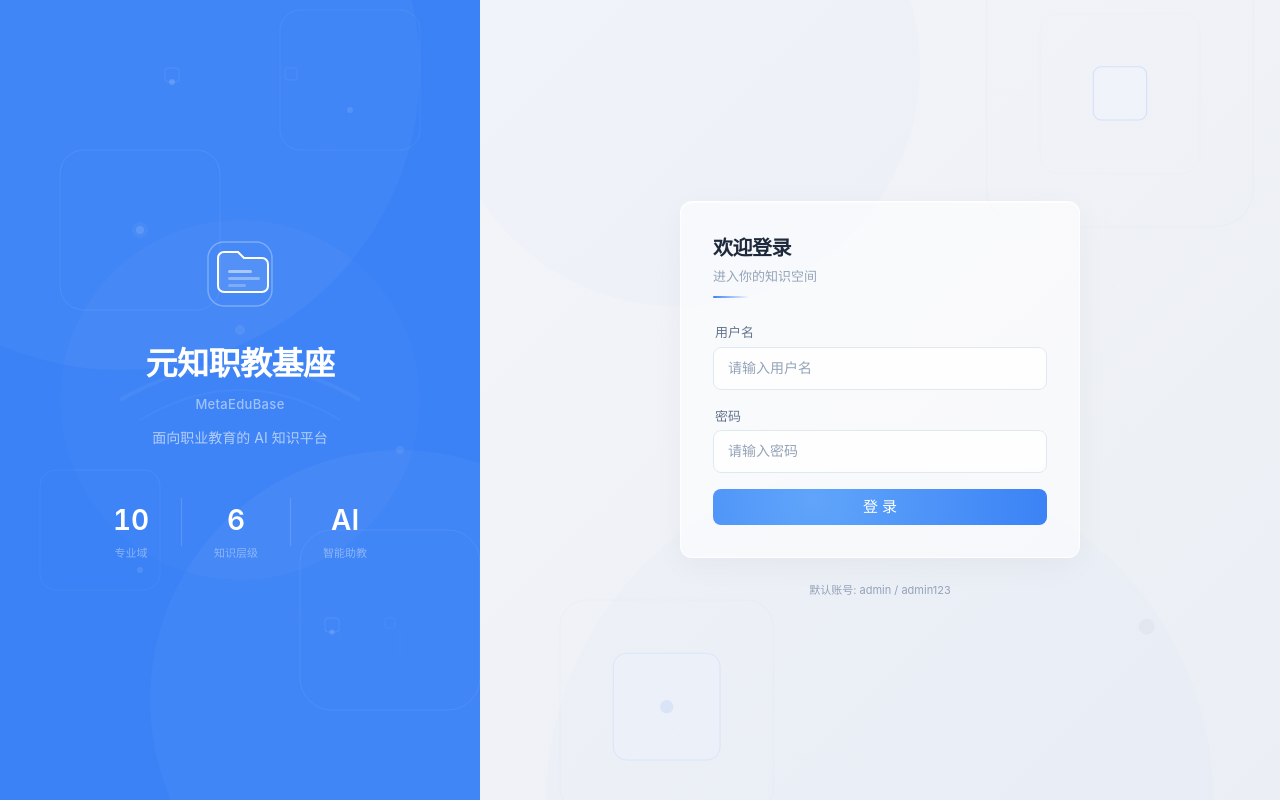
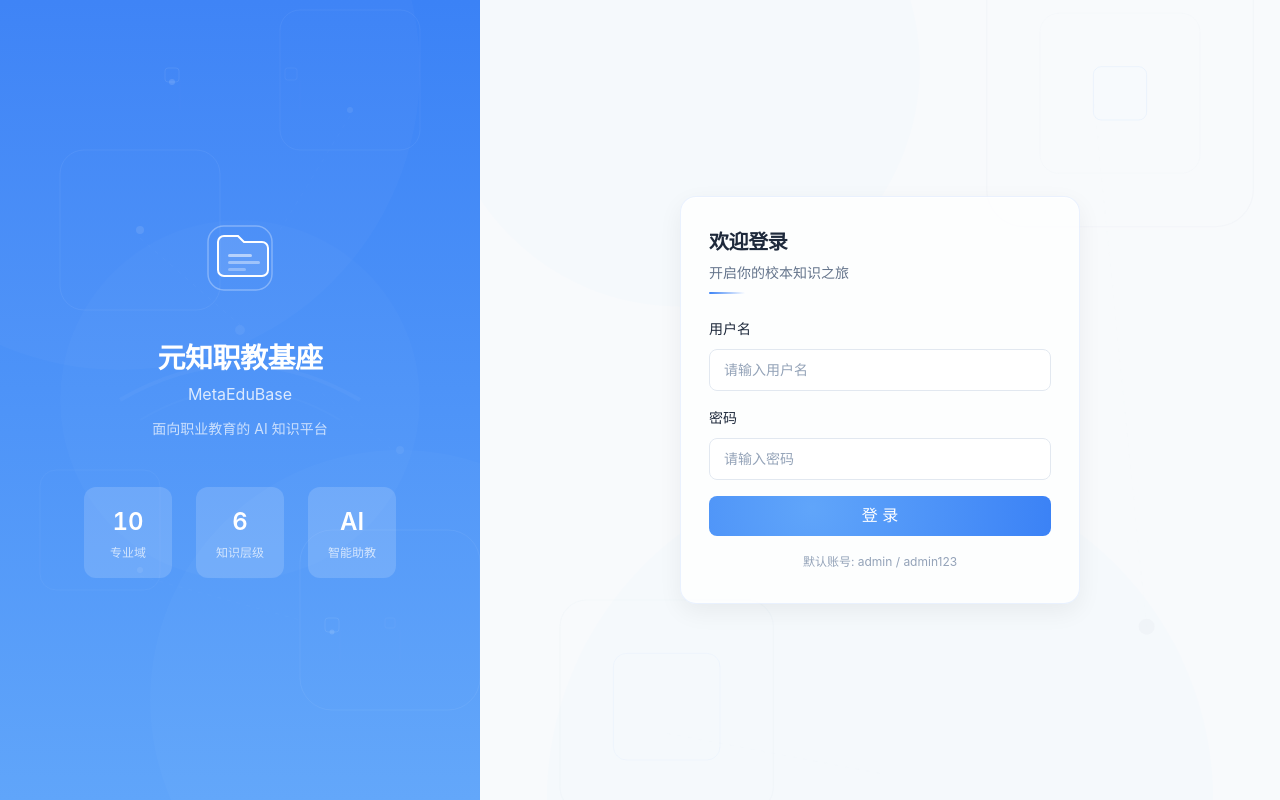
Before and after one commit to MarkDanile/MetaEduBase, a Vue app in the folder packages/web/: page /login in a window 1280 px wide. Built offline with nearby package versions, Linux system fonts and the light colour scheme; what @tanstack/vue-query would draw is missing.

Commit message:
feat(web): upgrade login page per education-academic design spec

```diff
--- a/packages/web/src/assets/css/main.css
+++ b/packages/web/src/assets/css/main.css
@@ -150,7 +150,7 @@
   .liquid-input:focus {
     background: rgba(255, 255, 255, 0.8);
     border-color: var(--color-accent);
-    box-shadow: 0 0 0 2px var(--color-accent-bg), inset 0 0 0 1px rgba(59, 130, 246, 0.1);
+    box-shadow: 0 0 0 3px rgba(59, 130, 246, 0.1), inset 0 0 0 1px rgba(59, 130, 246, 0.1);
   }
 
   .liquid-input::placeholder {
--- a/packages/web/src/views/auth/LoginView.vue
+++ b/packages/web/src/views/auth/LoginView.vue
@@ -1,88 +1,89 @@
 <template>
   <div class="min-h-screen flex">
-    <div class="hidden lg:flex w-[480px] flex-shrink-0 bg-[var(--color-accent)] relative overflow-hidden items-center justify-center">
+    <div class="hidden md:flex w-[480px] flex-shrink-0 relative overflow-hidden items-center justify-center" style="background: linear-gradient(180deg, #3B82F6 0%, #60A5FA 100%)">
       <div class="absolute inset-0 z-0">
         <svg width="100%" height="100%" viewBox="0 0 480 900" fill="none" preserveAspectRatio="xMidYMid slice">
-          <circle cx="120" cy="120" r="300" fill="white" opacity="0.03"/>
-          <circle cx="400" cy="750" r="250" fill="white" opacity="0.03"/>
-          <circle cx="240" cy="450" r="180" fill="white" opacity="0.02"/>
-          <rect x="60" y="200" width="160" height="160" rx="24" stroke="white" stroke-width="1" stroke-opacity="0.08" fill="none"/>
-          <rect x="280" y="60" width="140" height="140" rx="20" stroke="white" stroke-width="1" stroke-opacity="0.06" fill="none"/>
-          <rect x="300" y="580" width="180" height="180" rx="32" stroke="white" stroke-width="1" stroke-opacity="0.07" fill="none"/>
-          <rect x="40" y="520" width="120" height="120" rx="16" stroke="white" stroke-width="1" stroke-opacity="0.05" fill="none"/>
-          <circle cx="140" cy="280" r="4" fill="white" opacity="0.12"/>
-          <circle cx="140" cy="280" r="8" fill="white" opacity="0.04"/>
-          <circle cx="350" cy="160" r="3" fill="white" opacity="0.1"/>
-          <circle cx="240" cy="380" r="5" fill="white" opacity="0.08"/>
-          <circle cx="140" cy="620" r="3" fill="white" opacity="0.1"/>
-          <circle cx="400" cy="500" r="4" fill="white" opacity="0.08"/>
-          <line x1="140" y1="288" x2="240" y2="375" stroke="white" stroke-width="0.6" stroke-opacity="0.06" stroke-dasharray="4 6"/>
-          <line x1="350" y1="166" x2="280" y2="280" stroke="white" stroke-width="0.5" stroke-opacity="0.05" stroke-dasharray="4 6"/>
-          <line x1="140" y1="626" x2="300" y2="670" stroke="white" stroke-width="0.5" stroke-opacity="0.05" stroke-dasharray="4 6"/>
-          <line x1="400" y1="506" x2="240" y2="377" stroke="white" stroke-width="0.5" stroke-opacity="0.04" stroke-dasharray="4 8"/>
-          <path d="M180 130 L180 160" stroke="white" stroke-width="0.5" stroke-opacity="0.05"/>
-          <path d="M300 130 L300 160" stroke="white" stroke-width="0.5" stroke-opacity="0.05"/>
-          <path d="M340 680 L340 710" stroke="white" stroke-width="0.5" stroke-opacity="0.05"/>
-          <path d="M400 680 L400 710" stroke="white" stroke-width="0.5" stroke-opacity="0.05"/>
-          <rect x="165" y="118" width="14" height="14" rx="3" stroke="white" stroke-width="0.8" stroke-opacity="0.12" fill="none"/>
-          <circle cx="172" cy="132" r="3" fill="white" opacity="0.15"/>
-          <rect x="285" y="118" width="12" height="12" rx="2.5" stroke="white" stroke-width="0.7" stroke-opacity="0.1" fill="none"/>
-          <rect x="325" y="668" width="14" height="14" rx="3" stroke="white" stroke-width="0.8" stroke-opacity="0.12" fill="none"/>
-          <circle cx="332" cy="682" r="2.5" fill="white" opacity="0.14"/>
-          <rect x="385" y="668" width="10" height="10" rx="2" stroke="white" stroke-width="0.6" stroke-opacity="0.09" fill="none"/>
-          <path d="M120 450 Q240 380 360 450" stroke="white" stroke-width="4" stroke-opacity="0.04" fill="none"/>
-          <path d="M140 470 Q240 410 340 470" stroke="white" stroke-width="2" stroke-opacity="0.03" fill="none"/>
+          <circle cx="120" cy="120" r="300" fill="white" opacity="0.02"/>
+          <circle cx="400" cy="750" r="250" fill="white" opacity="0.02"/>
+          <circle cx="240" cy="450" r="180" fill="white" opacity="0.015"/>
+          <rect x="60" y="200" width="160" height="160" rx="24" stroke="white" stroke-width="1" stroke-opacity="0.06" fill="none"/>
+          <rect x="280" y="60" width="140" height="140" rx="20" stroke="white" stroke-width="1" stroke-opacity="0.05" fill="none"/>
+          <rect x="300" y="580" width="180" height="180" rx="32" stroke="white" stroke-width="1" stroke-opacity="0.06" fill="none"/>
+          <rect x="40" y="520" width="120" height="120" rx="16" stroke="white" stroke-width="1" stroke-opacity="0.04" fill="none"/>
+          <circle cx="140" cy="280" r="4" fill="white" opacity="0.1"/>
+          <circle cx="350" cy="160" r="3" fill="white" opacity="0.08"/>
+          <circle cx="240" cy="380" r="5" fill="white" opacity="0.06"/>
+          <circle cx="140" cy="620" r="3" fill="white" opacity="0.08"/>
+          <circle cx="400" cy="500" r="4" fill="white" opacity="0.06"/>
+          <line x1="140" y1="288" x2="240" y2="375" stroke="white" stroke-width="0.6" stroke-opacity="0.05" stroke-dasharray="4 6"/>
+          <line x1="350" y1="166" x2="280" y2="280" stroke="white" stroke-width="0.5" stroke-opacity="0.04" stroke-dasharray="4 6"/>
+          <line x1="140" y1="626" x2="300" y2="670" stroke="white" stroke-width="0.5" stroke-opacity="0.04" stroke-dasharray="4 6"/>
+          <line x1="400" y1="506" x2="240" y2="377" stroke="white" stroke-width="0.5" stroke-opacity="0.03" stroke-dasharray="4 8"/>
+          <path d="M180 130 L180 160" stroke="white" stroke-width="0.5" stroke-opacity="0.04"/>
+          <path d="M300 130 L300 160" stroke="white" stroke-width="0.5" stroke-opacity="0.04"/>
+          <path d="M340 680 L340 710" stroke="white" stroke-width="0.5" stroke-opacity="0.04"/>
+          <path d="M400 680 L400 710" stroke="white" stroke-width="0.5" stroke-opacity="0.04"/>
+          <rect x="165" y="118" width="14" height="14" rx="3" stroke="white" stroke-width="0.8" stroke-opacity="0.1" fill="none"/>
+          <circle cx="172" cy="132" r="3" fill="white" opacity="0.12"/>
+          <rect x="285" y="118" width="12" height="12" rx="2.5" stroke="white" stroke-width="0.7" stroke-opacity="0.08" fill="none"/>
+          <rect x="325" y="668" width="14" height="14" rx="3" stroke="white" stroke-width="0.8" stroke-opacity="0.1" fill="none"/>
+          <circle cx="332" cy="682" r="2.5" fill="white" opacity="0.12"/>
+          <rect x="385" y="668" width="10" height="10" rx="2" stroke="white" stroke-width="0.6" stroke-opacity="0.07" fill="none"/>
+          <path d="M120 450 Q240 380 360 450" stroke="white" stroke-width="4" stroke-opacity="0.03" fill="none"/>
+          <path d="M140 470 Q240 410 340 470" stroke="white" stroke-width="2" stroke-opacity="0.02" fill="none"/>
         </svg>
       </div>
       <div class="relative z-10 text-center px-12">
-        <svg class="mx-auto mb-8" width="72" height="72" viewBox="0 0 72 72" fill="none">
-          <rect x="4" y="4" width="64" height="64" rx="16" stroke="white" stroke-width="1.5" stroke-opacity="0.3" fill="none"/>
-          <path d="M14 20C14 16.69 16.69 14 20 14H34L40 20H58C61.31 20 64 22.69 64 26V48C64 51.31 61.31 54 58 54H20C16.69 54 14 51.31 14 48V20Z" stroke="white" stroke-width="2" fill="rgba(255,255,255,0.08)"/>
-          <rect x="24" y="32" width="24" height="3" rx="1.5" fill="white" opacity="0.5"/>
-          <rect x="24" y="39" width="32" height="3" rx="1.5" fill="white" opacity="0.35"/>
-          <rect x="24" y="46" width="18" height="3" rx="1.5" fill="white" opacity="0.25"/>
-        </svg>
-        <h1 class="text-[32px] font-semibold text-white tracking-tight mb-2" style="letter-spacing:-0.5px">元知职教基座</h1>
-        <p class="text-[13px] text-white/50 font-medium tracking-wide mb-3">MetaEduBase</p>
-        <p class="text-[14px] text-white/60 leading-relaxed">面向职业教育的 AI 知识平台</p>
-        <div class="mt-12 flex justify-center gap-8">
-          <div class="text-center">
-            <p class="text-[28px] font-semibold text-white tabular-nums">10</p>
-            <p class="text-[11px] text-white/40 mt-0.5">专业域</p>
+        <div class="mx-auto mb-10" :class="{ 'icon-focused': inputFocused }">
+          <div class="relative inline-flex items-center justify-center">
+            <svg width="72" height="72" viewBox="0 0 72 72" fill="none" class="relative z-[1]">
+              <rect x="4" y="4" width="64" height="64" rx="16" stroke="white" stroke-width="1.5" stroke-opacity="0.3" fill="none"/>
+              <path d="M14 20C14 16.69 16.69 14 20 14H34L40 20H58C61.31 20 64 22.69 64 26V48C64 51.31 61.31 54 58 54H20C16.69 54 14 51.31 14 48V20Z" stroke="white" stroke-width="2" fill="rgba(255,255,255,0.1)"/>
+              <rect x="24" y="32" width="24" height="3" rx="1.5" fill="white" opacity="0.55"/>
+              <rect x="24" y="39" width="32" height="3" rx="1.5" fill="white" opacity="0.4"/>
+              <rect x="24" y="46" width="18" height="3" rx="1.5" fill="white" opacity="0.3"/>
+            </svg>
+            <div class="absolute inset-[-12px] rounded-2xl bg-white/10 blur-lg transition-opacity duration-300" :class="inputFocused ? 'opacity-100' : 'opacity-0'"></div>
           </div>
-          <div class="w-px h-12 bg-white/15"></div>
-          <div class="text-center">
-            <p class="text-[28px] font-semibold text-white tabular-nums">6</p>
-            <p class="text-[11px] text-white/40 mt-0.5">知识层级</p>
+        </div>
+        <h1 class="text-[28px] font-semibold text-white mb-2" style="letter-spacing:-0.5px;line-height:1.2">元知职教基座</h1>
+        <p class="text-[16px] text-white/80 mb-3" style="line-height:1.4">MetaEduBase</p>
+        <p class="text-[14px] text-white/70" style="line-height:1.5">面向职业教育的 AI 知识平台</p>
+        <div class="mt-12 flex justify-center gap-6">
+          <div class="bg-white/15 rounded-[var(--radius-lg)] px-4 py-4 min-w-[88px] text-center">
+            <p class="text-[24px] font-semibold text-white tabular-nums">10</p>
+            <p class="text-[12px] text-white/70 mt-0.5">专业域</p>
           </div>
-          <div class="w-px h-12 bg-white/15"></div>
-          <div class="text-center">
-            <p class="text-[28px] font-semibold text-white">AI</p>
-            <p class="text-[11px] text-white/40 mt-0.5">智能助教</p>
+          <div class="bg-white/15 rounded-[var(--radius-lg)] px-4 py-4 min-w-[88px] text-center">
+            <p class="text-[24px] font-semibold text-white tabular-nums">6</p>
+            <p class="text-[12px] text-white/70 mt-0.5">知识层级</p>
+          </div>
+          <div class="bg-white/15 rounded-[var(--radius-lg)] px-4 py-4 min-w-[88px] text-center">
+            <p class="text-[24px] font-semibold text-white">AI</p>
+            <p class="text-[12px] text-white/70 mt-0.5">智能助教</p>
           </div>
         </div>
       </div>
     </div>
 
-    <div class="flex-1 flex items-center justify-center bg-gradient-to-br from-[#F3F5F9] to-[#EBEEF4] relative overflow-hidden">
+    <div class="flex-1 flex items-center justify-center bg-[var(--color-bg-base)] relative overflow-hidden">
       <div class="absolute inset-0 z-0 pointer-events-none">
         <svg width="100%" height="100%" viewBox="0 0 600 900" fill="none" preserveAspectRatio="xMidYMid slice">
-          <rect x="380" y="120" width="200" height="200" rx="28" stroke="var(--color-border)" stroke-width="0.8" stroke-opacity="0.4" fill="none"/>
-          <rect x="420" y="160" width="120" height="120" rx="14" stroke="var(--color-border)" stroke-width="0.6" stroke-opacity="0.3" fill="none"/>
-          <rect x="460" y="200" width="40" height="40" rx="6" stroke="var(--color-accent)" stroke-width="0.8" stroke-opacity="0.15" fill="var(--color-accent-bg)" fill-opacity="0.3"/>
-          <rect x="60" y="600" width="160" height="160" rx="20" stroke="var(--color-border)" stroke-width="0.8" stroke-opacity="0.35" fill="none"/>
-          <rect x="100" y="640" width="80" height="80" rx="10" stroke="var(--color-accent)" stroke-width="0.6" stroke-opacity="0.12" fill="var(--color-accent-bg)" fill-opacity="0.2"/>
-          <circle cx="140" cy="680" r="5" fill="var(--color-accent)" opacity="0.1"/>
-          <circle cx="500" cy="620" r="6" fill="var(--color-ink-tertiary)" opacity="0.08"/>
-          <circle cx="300" cy="750" r="250" fill="var(--color-accent)" opacity="0.015"/>
-          <circle cx="150" cy="200" r="180" fill="var(--color-accent)" opacity="0.015"/>
-          <path d="M140 700 L300 730" stroke="var(--color-border)" stroke-width="0.5" stroke-opacity="0.3" stroke-dasharray="3 5"/>
-          <path d="M460 220 L500 620" stroke="var(--color-border)" stroke-width="0.5" stroke-opacity="0.25" stroke-dasharray="3 5"/>
-          <path d="M500 240 L300 200" stroke="var(--color-border)" stroke-width="0.4" stroke-opacity="0.2"/>
+          <rect x="380" y="120" width="200" height="200" rx="28" stroke="var(--color-border)" stroke-width="0.8" stroke-opacity="0.25" fill="none"/>
+          <rect x="420" y="160" width="120" height="120" rx="14" stroke="var(--color-border)" stroke-width="0.6" stroke-opacity="0.18" fill="none"/>
+          <rect x="460" y="200" width="40" height="40" rx="6" stroke="var(--color-accent)" stroke-width="0.6" stroke-opacity="0.08" fill="var(--color-accent-bg)" fill-opacity="0.15"/>
+          <rect x="60" y="600" width="160" height="160" rx="20" stroke="var(--color-border)" stroke-width="0.8" stroke-opacity="0.2" fill="none"/>
+          <rect x="100" y="640" width="80" height="80" rx="10" stroke="var(--color-accent)" stroke-width="0.5" stroke-opacity="0.06" fill="var(--color-accent-bg)" fill-opacity="0.1"/>
+          <circle cx="500" cy="620" r="6" fill="var(--color-ink-tertiary)" opacity="0.05"/>
+          <circle cx="300" cy="750" r="250" fill="var(--color-accent)" opacity="0.01"/>
+          <circle cx="150" cy="200" r="180" fill="var(--color-accent)" opacity="0.01"/>
+          <path d="M140 700 L300 730" stroke="var(--color-border)" stroke-width="0.5" stroke-opacity="0.15" stroke-dasharray="3 5"/>
+          <path d="M460 220 L500 620" stroke="var(--color-border)" stroke-width="0.5" stroke-opacity="0.12" stroke-dasharray="3 5"/>
         </svg>
       </div>
+
       <div class="w-full max-w-[400px] mx-6 animate-slide-up relative z-10">
-        <div class="lg:hidden text-center mb-8">
+        <div class="md:hidden text-center mb-8">
           <div class="inline-flex items-center justify-center w-12 h-12 rounded-xl bg-[var(--color-accent)] mb-4">
             <svg width="22" height="22" viewBox="0 0 24 24" fill="none" stroke="white" stroke-width="2" stroke-linecap="round" stroke-linejoin="round">
               <path d="M2 3h6a4 4 0 0 1 4 4v14a3 3 0 0 0-3-3H2z"/>
@@ -93,32 +94,36 @@
           <p class="text-[12px] text-[var(--color-ink-tertiary)] mt-0.5">MetaEduBase</p>
         </div>
 
-        <div class="liquid-card p-8">
-          <div class="mb-6">
-            <h2 class="text-[20px] font-semibold tracking-tight" style="letter-spacing:-0.5px">欢迎登录</h2>
-            <p class="text-[13px] text-[var(--color-ink-tertiary)] mt-1">进入你的知识空间</p>
+        <div class="login-card px-7 py-8">
+          <div>
+            <h2 class="text-[20px] font-semibold text-[var(--color-ink)]" style="line-height:1.3">欢迎登录</h2>
+            <p class="text-[14px] text-[var(--color-ink-secondary)] mt-2" style="line-height:1.4">开启你的校本知识之旅</p>
             <div class="wet-line mt-2.5" style="width:36px"></div>
           </div>
 
-          <form @submit.prevent="handleLogin" class="space-y-4">
+          <form @submit.prevent="handleLogin" class="mt-6 space-y-4">
             <div>
-              <label class="block text-[13px] font-medium text-[var(--color-ink-secondary)] mb-1 ml-0.5">用户名</label>
+              <label class="block text-[14px] font-medium text-[var(--color-ink)] mb-2">用户名</label>
               <input
                 v-model="form.username"
                 type="text"
                 class="liquid-input"
                 placeholder="请输入用户名"
                 required
+                @focus="inputFocused = true"
+                @blur="inputFocused = false"
               />
             </div>
             <div>
-              <label class="block text-[13px] font-medium text-[var(--color-ink-secondary)] mb-1 ml-0.5">密码</label>
+              <label class="block text-[14px] font-medium text-[var(--color-ink)] mb-2">密码</label>
               <input
                 v-model="form.password"
                 type="password"
                 class="liquid-input"
                 placeholder="请输入密码"
                 required
+                @focus="inputFocused = true"
+                @blur="inputFocused = false"
               />
             </div>
 
@@ -129,20 +134,22 @@
             <button
               type="submit"
               :disabled="loading"
-              class="liquid-btn liquid-btn-primary w-full py-2.5 text-[15px]"
+              class="liquid-btn liquid-btn-primary w-full text-[16px] login-btn"
             >
-              <svg v-if="loading" class="animate-spin h-4 w-4" viewBox="0 0 24 24" fill="none">
-                <circle class="opacity-25" cx="12" cy="12" r="10" stroke="currentColor" stroke-width="4"/>
-                <path class="opacity-75" fill="currentColor" d="M4 12a8 8 0 018-8V0C5.373 0 0 5.373 0 12h4z"/>
-              </svg>
-              {{ loading ? "正在验证..." : "登 录" }}
+              <template v-if="loading">
+                <div class="flow-line">
+                  <div class="flow-line-bar"></div>
+                </div>
+                正在验证
+              </template>
+              <template v-else>登 录</template>
             </button>
           </form>
+
+          <p class="text-[12px] text-[var(--color-ink-tertiary)] text-center mt-4">
+            默认账号: admin / admin123
+          </p>
         </div>
-
-        <p class="text-[11px] text-[var(--color-ink-tertiary)] text-center mt-6">
-          默认账号: admin / admin123
-        </p>
       </div>
     </div>
   </div>
@@ -160,6 +167,7 @@ const authStore = useAuthStore();
 const form = reactive({ username: "", password: "" });
 const loading = ref(false);
 const error = ref("");
+const inputFocused = ref(false);
 
 async function handleLogin() {
   error.value = "";
@@ -189,4 +197,54 @@ async function handleLogin() {
   opacity: 0;
   transform: translateY(-4px);
 }
+
+.icon-focused svg {
+  filter: drop-shadow(0 0 12px rgba(255, 255, 255, 0.3));
+  transition: filter 200ms var(--ease-out);
+}
+
+.login-card {
+  background: rgba(255, 255, 255, 0.75);
+  backdrop-filter: blur(20px);
+  -webkit-backdrop-filter: blur(20px);
+  border: 1px solid rgba(59, 130, 246, 0.1);
+  border-radius: var(--radius-xl);
+  box-shadow: 0 8px 24px rgba(0, 0, 0, 0.06), inset 0 1px 0 rgba(255, 255, 255, 0.7);
+}
+
+.login-btn {
+  height: 40px;
+}
+
+.login-btn:hover {
+  transform: scale(1.02);
+}
+
+.flow-line {
+  width: 32px;
+  height: 3px;
+  background: rgba(255, 255, 255, 0.2);
+  border-radius: 2px;
+  overflow: hidden;
+}
+
+.flow-line-bar {
+  width: 12px;
+  height: 100%;
+  background: linear-gradient(90deg, rgba(255, 255, 255, 0.9), rgba(255, 255, 255, 0.4));
+  border-radius: 2px;
+  animation: flow-slide 1.6s ease-in-out infinite;
+}
+
+@keyframes flow-slide {
+  0% { transform: translateX(0); }
+  30% { transform: translateX(10px); }
+  50% { transform: translateX(20px); }
+  70% { transform: translateX(6px); }
+  100% { transform: translateX(0); }
+}
+
+@media (prefers-reduced-motion: reduce) {
+  .flow-line-bar { animation: none; }
+}
 </style>
```
